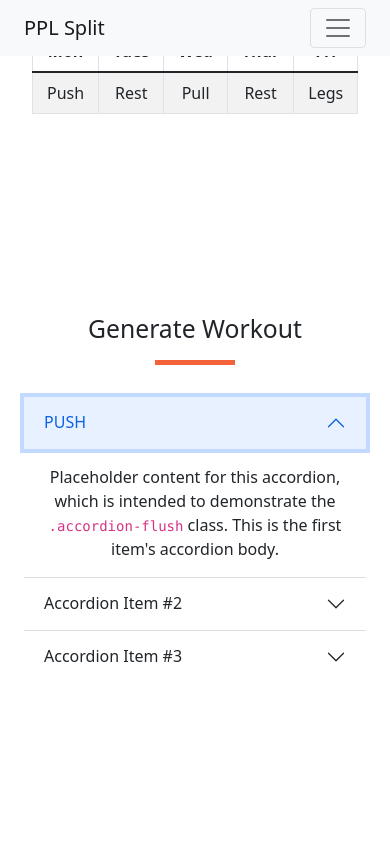
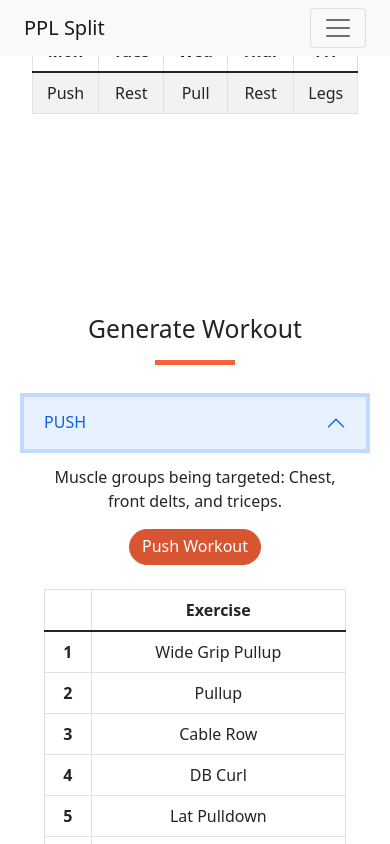
Before and after one commit to nwebb123/workout-app-vanilla, a plain HTML site: page index.html in a window 390 px wide. Both pictures are taken after a click on the button "PUSH". Shown: the part 918-1762 px from the top of the page. Drawn offline with nearby package versions, Linux system fonts and the light colour scheme.

Commit message:
update
Continuing work on Generate Workout Section. Push Accordion item has static table with diplay/hide functionality enabled. Need to implement that across each accordion item.

```diff
--- a/assets/css/my-css.css
+++ b/assets/css/my-css.css
@@ -42,8 +42,3 @@ hr.divider {
     border-radius: 3rem;
     align-items:center
 }
-
-
-about-table {
-    font-size: 1rem;
-}
--- a/assets/js/scripts.js
+++ b/assets/js/scripts.js
@@ -1,9 +1,8 @@
-
 /*!
-* Start Bootstrap - Scrolling Nav v5.0.5 (https://startbootstrap.com/template/scrolling-nav)
-* Copyright 2013-2022 Start Bootstrap
-* Licensed under MIT (https://github.com/StartBootstrap/startbootstrap-scrolling-nav/blob/master/LICENSE)
-*/
+ * Start Bootstrap - Scrolling Nav v5.0.5 (https://startbootstrap.com/template/scrolling-nav)
+ * Copyright 2013-2022 Start Bootstrap
+ * Licensed under MIT (https://github.com/StartBootstrap/startbootstrap-scrolling-nav/blob/master/LICENSE)
+ */
 //
 // Scripts
 //
@@ -39,3 +38,27 @@ window.addEventListener('DOMContentLoaded', event => {
     });
 
 });
+
+// Toggle display of tables in Generate Workout section
+const pushWorkoutBtn = document.getElementById("pushBtn");
+const pushTable = document.getElementById("push-table-wrapper");
+//const pullTable = document.getElementById("pull-table-wrapper");
+//const legsTable = document.getElementById("legs-table-wrapper");
+//const absTable = document.getElementById("abs-table-wrapper");
+//const cardioTable = document.getElementById("legs-table-wrapper");
+
+const toggleTableDisplay = (tableElement) => {
+    tableElement.style.display === 'block' ?
+    tableElement.style.display = 'none' :
+    tableElement.style.display = 'block';
+}
+
+// pushWorkoutBtn.addEventListener("click", () => {
+//     pushTable.style.display === 'block' ?
+//     pushTable.style.display = 'none' :
+//     pushTable.style.display = 'block';
+// })
+
+pushWorkoutBtn.addEventListener("click", () => {
+    toggleTableDisplay(pushTable);
+});
--- a/index.html
+++ b/index.html
@@ -111,9 +111,52 @@
                             </h3>
                             <div id="flush-collapseOne" class="accordion-collapse collapse"
                                 aria-labelledby="flush-headingOne" data-bs-parent="#accordionFlushExample">
-                                <div class="accordion-body">Placeholder content for this accordion, which is intended to
-                                    demonstrate the <code>.accordion-flush</code> class. This is the first item's
-                                    accordion body.
+                                <div class="accordion-body">
+                                    <p>Muscle groups being targeted: Chest, front delts, and triceps.</p>
+
+                                    <a id="pushBtn" class="btn  btn-primary pt-1" href="#generate-workout">
+                                        Push Workout
+                                    </a>
+
+                                    <div id="push-table-wrapper" class="pt-4">
+                                       <table
+                                         class=" table table-bordered table-hover "><!--animate__animated animate__fadeInDown -->
+                                        <thead class="thead-dark">
+                                            <tr>
+                                                <th scope="col"></th>
+                                                <th scope="col">Exercise</th>
+                                            </tr>
+                                        </thead>
+                                        <tbody>
+                                            <tr>
+                                                <th scope="row">1</th>
+                                                <td>Wide Grip Pullup</td>
+                                            </tr>
+                                            <tr>
+                                                <th scope="row">2</th>
+                                                <td>Pullup</td>
+                                            </tr>
+                                            <tr>
+                                                <th scope="row">3</th>
+                                                <td>Cable Row</td>
+                                            </tr>
+                                            <tr>
+                                                <th scope="row">4</th>
+                                                <td>DB Curl</td>
+                                            </tr>
+                                            <tr>
+                                                <th scope="row">5</th>
+                                                <td>Lat Pulldown</td>
+                                            </tr>
+                                            <tr>
+                                                <th scope="row">6</th>
+                                                <td>EZ Bar Curl</td>
+                                            </tr>
+                                        </tbody>
+                                    </table>
+                                    </div>
+
+
                                 </div>
                             </div>
                         </div>
@@ -122,14 +165,12 @@
                                 <button class="accordion-button collapsed" type="button" data-bs-toggle="collapse"
                                     data-bs-target="#flush-collapseTwo" aria-expanded="false"
                                     aria-controls="flush-collapseTwo">
-                                    Accordion Item #2
+                                    PULL
                                 </button>
                             </h3>
                             <div id="flush-collapseTwo" class="accordion-collapse collapse"
                                 aria-labelledby="flush-headingTwo" data-bs-parent="#accordionFlushExample">
-                                <div class="accordion-body">Placeholder content for this accordion, which is intended to
-                                    demonstrate the <code>.accordion-flush</code> class. This is the second item's
-                                    accordion body. Let's imagine this being filled with some actual content.</div>
+                                <div class="accordion-body">Muscle groups being targeted: Back and biceps.</div>
                             </div>
                         </div>
                         <div class="accordion-item">
@@ -137,16 +178,13 @@
                                 <button class="accordion-button collapsed" type="button" data-bs-toggle="collapse"
                                     data-bs-target="#flush-collapseThree" aria-expanded="false"
                                     aria-controls="flush-collapseThree">
-                                    Accordion Item #3
+                                    LEGS
                                 </button>
                             </h3>
                             <div id="flush-collapseThree" class="accordion-collapse collapse"
                                 aria-labelledby="flush-headingThree" data-bs-parent="#accordionFlushExample">
-                                <div class="accordion-body">Placeholder content for this accordion, which is intended to
-                                    demonstrate the <code>.accordion-flush</code> class. This is the third item's
-                                    accordion body. Nothing more exciting happening here in terms of content, but just
-                                    filling up the space to make it look, at least at first glance, a bit more
-                                    representative of how this would look in a real-world application.</div>
+                                <div class="accordion-body">Muscle groups being targeted: Quadriceps, hamstrings,
+                                    calves.</div>
                             </div>
                         </div>
                     </div>
```
